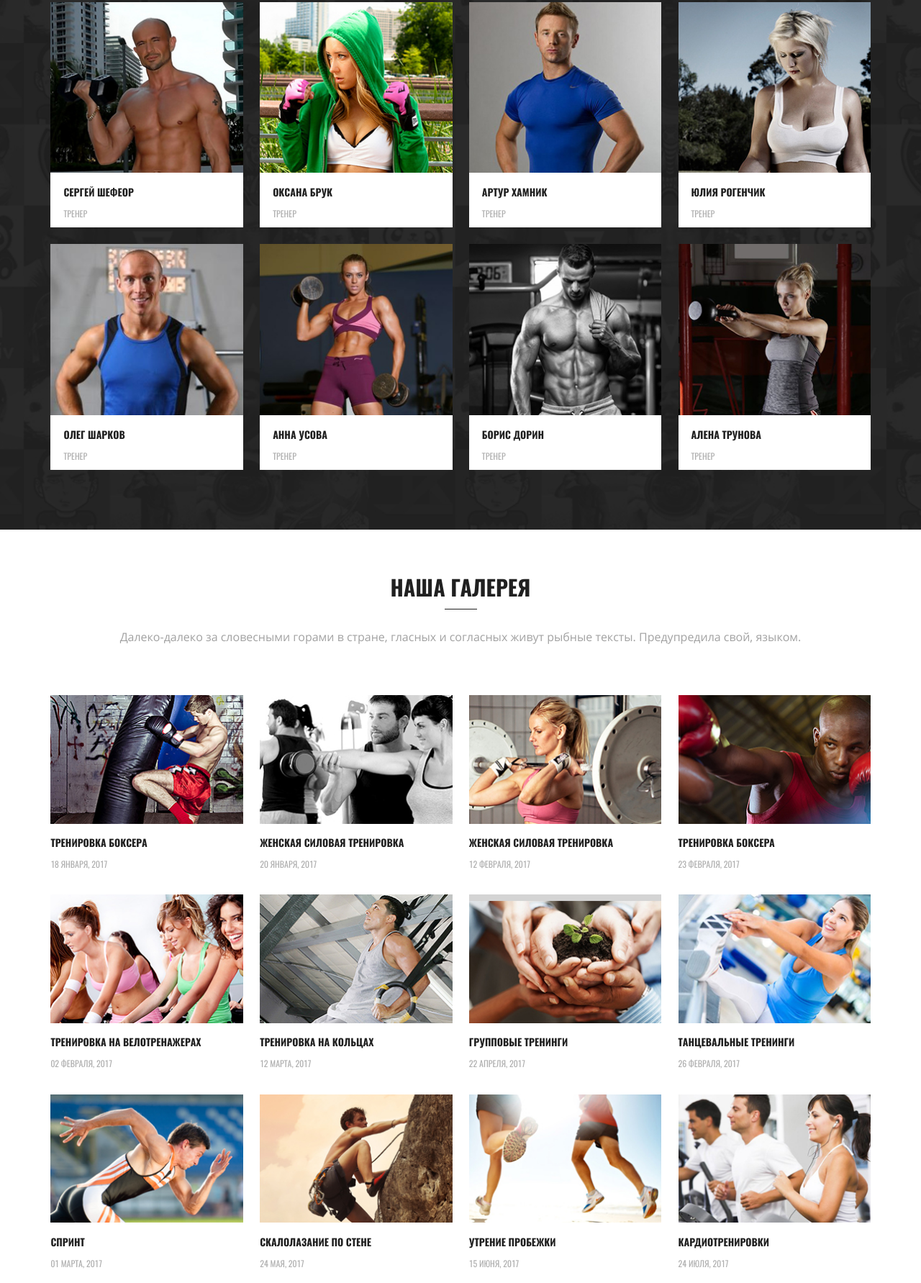
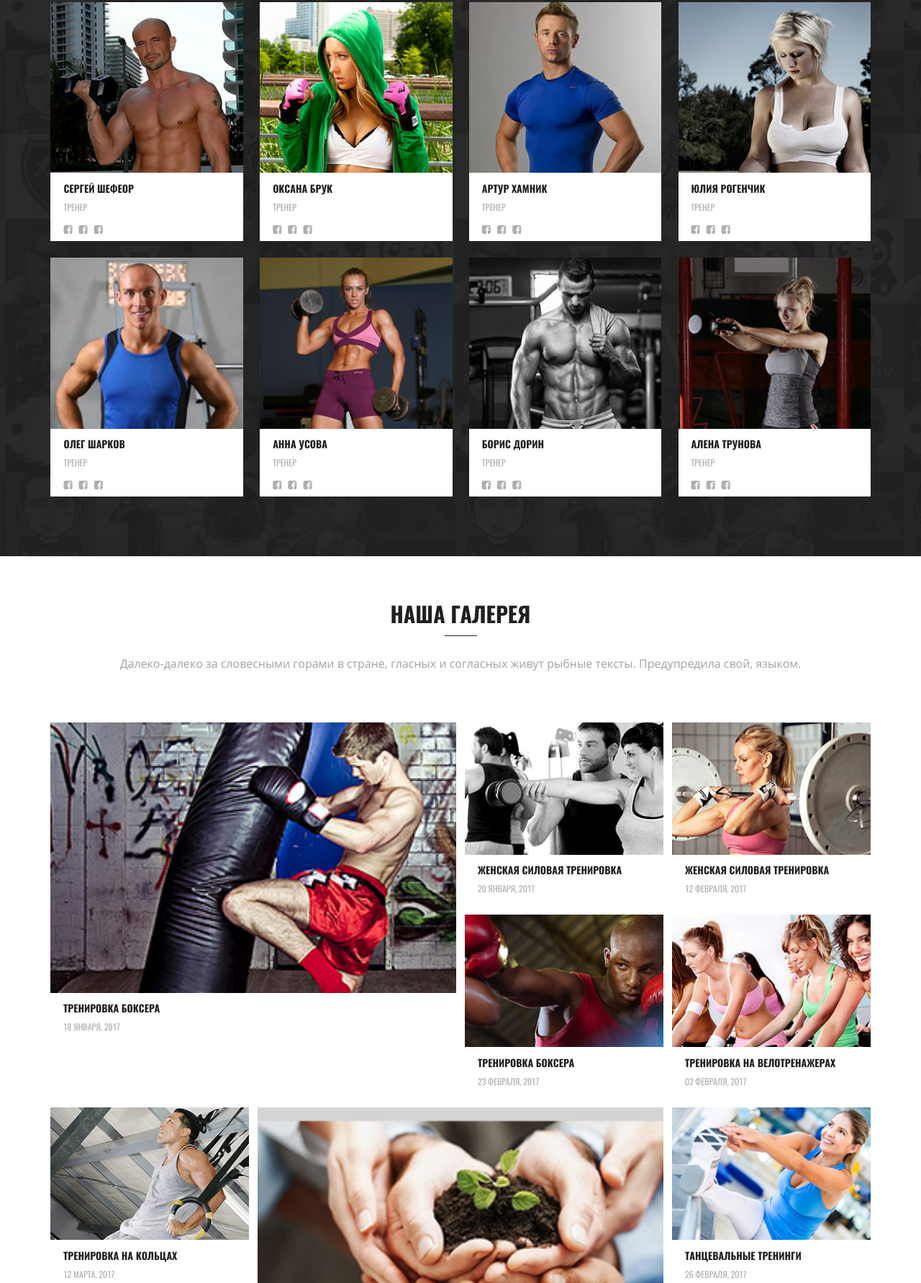
Before and after one commit to frontend-coder/fitnesstime, a website: page app/index.html in a window 1280 px wide. Shown: the part 1624-3407 px from the top of the page at 72% size. Drawn offline with Linux system fonts and the light colour scheme; files whose address does not match are found by name.

Commit message:
v.0.16
Переверстал блок галерея мероприятий

```diff
--- a/app/index.html
+++ b/app/index.html
@@ -41,10 +41,6 @@
     </div>
    </div>
   </div>
-
-
-
-
   <div class="owl-carousel" id="carousel_header">
    <div class="items">
     <div class="slider_content" style="background-image: url(../images/slide1.jpg);">
@@ -57,7 +53,6 @@
      </div>
     </div>
    </div>
-
    <div class="items">
     <div class="slider_content" style="background-image: url(../images/slide2.jpg);">
      <div class="container">
@@ -69,7 +64,6 @@
      </div>
     </div>
    </div>
-
    <div class="items">
     <div class="slider_content" style="background-image: url(../images/slide1.jpg);">
      <div class="container">
@@ -81,7 +75,6 @@
      </div>
     </div>
    </div>
-
    <div class="items">
     <div class="slider_content" style="background-image: url(../images/slide2.jpg);">
      <div class="container">
@@ -93,10 +86,8 @@
      </div>
     </div>
    </div>
-
   </div>
  </header>
-
  <section class="block" id="fearures">
   <div class="container">
    <div class="block_title">
@@ -140,14 +131,14 @@
   </div>
  </section>
  <!-- блок с тренерами -->
- <section class="block trainer_fon">
+ <section class="block trainer_fon" id="team">
   <div class="container">
    <div class="block_title">
     <h2>Супер Тренера</h2>
    </div>
    <div class="row">
-    <ul class="tambl_row-four clearfix">
-     <li class="tambl_item-four">
+    <div class="tambl_row-four clearfix">
+     <div class="tambl_item-four">
       <div class="trainer_item">
        <img src="images/trainer/sergey_shefer.jpg" alt="сергей шефеор">
       </div>
@@ -155,10 +146,15 @@
        <div class="trainer_item_box">
         <div class="trainer_item_name">сергей шефеор</div>
         <div class="trainer_item_prof">тренер</div>
+        <ul class="social_trenier">
+         <li><a href="#"><i class="fa fa-facebook-square" aria-hidden="true"></i></a></li>
+         <li><a href="#"><i class="fa fa-facebook-square" aria-hidden="true"></i></a></li>
+         <li><a href="#"><i class="fa fa-facebook-square" aria-hidden="true"></i></a></li>
+        </ul>
        </div>
       </div>
-     </li>
-     <li class="tambl_item-four">
+     </div>
+     <div class="tambl_item-four">
       <div class="trainer_item">
        <img src="images/trainer/oksana_brook.jpg" alt="Оксана Брук">
       </div>
@@ -166,10 +162,15 @@
        <div class="trainer_item_box">
         <div class="trainer_item_name">Оксана Брук</div>
         <div class="trainer_item_prof">тренер</div>
+        <ul class="social_trenier">
+         <li><a href="#"><i class="fa fa-facebook-square" aria-hidden="true"></i></a></li>
+         <li><a href="#"><i class="fa fa-facebook-square" aria-hidden="true"></i></a></li>
+         <li><a href="#"><i class="fa fa-facebook-square" aria-hidden="true"></i></a></li>
+        </ul>
        </div>
       </div>
-     </li>
-     <li class="tambl_item-four">
+     </div>
+     <div class="tambl_item-four">
       <div class="trainer_item">
        <img src="images/trainer/artur_hamnik.jpg" alt="Артур Хамник">
       </div>
@@ -177,10 +178,15 @@
        <div class="trainer_item_box">
         <div class="trainer_item_name">Артур Хамник</div>
         <div class="trainer_item_prof">тренер</div>
+        <ul class="social_trenier">
+         <li><a href="#"><i class="fa fa-facebook-square" aria-hidden="true"></i></a></li>
+         <li><a href="#"><i class="fa fa-facebook-square" aria-hidden="true"></i></a></li>
+         <li><a href="#"><i class="fa fa-facebook-square" aria-hidden="true"></i></a></li>
+        </ul>
        </div>
       </div>
-     </li>
-     <li class="tambl_item-four">
+     </div>
+     <div class="tambl_item-four">
       <div class="trainer_item">
        <img src="images/trainer/ulia_rogenchik.jpg" alt="Юлия Рогенчик">
       </div>
@@ -188,10 +194,15 @@
        <div class="trainer_item_box">
         <div class="trainer_item_name">Юлия Рогенчик</div>
         <div class="trainer_item_prof">тренер</div>
+        <ul class="social_trenier">
+         <li><a href="#"><i class="fa fa-facebook-square" aria-hidden="true"></i></a></li>
+         <li><a href="#"><i class="fa fa-facebook-square" aria-hidden="true"></i></a></li>
+         <li><a href="#"><i class="fa fa-facebook-square" aria-hidden="true"></i></a></li>
+        </ul>
        </div>
       </div>
-     </li>
-     <li class="tambl_item-four">
+     </div>
+     <div class="tambl_item-four">
       <div class="trainer_item">
        <img src="images/trainer/oleg_sharkov.jpg" alt="Олег Шарков">
       </div>
@@ -199,10 +210,15 @@
        <div class="trainer_item_box">
         <div class="trainer_item_name">Олег Шарков</div>
         <div class="trainer_item_prof">тренер</div>
+        <ul class="social_trenier">
+         <li><a href="#"><i class="fa fa-facebook-square" aria-hidden="true"></i></a></li>
+         <li><a href="#"><i class="fa fa-facebook-square" aria-hidden="true"></i></a></li>
+         <li><a href="#"><i class="fa fa-facebook-square" aria-hidden="true"></i></a></li>
+        </ul>
        </div>
       </div>
-     </li>
-     <li class="tambl_item-four">
+     </div>
+     <div class="tambl_item-four">
       <div class="trainer_item">
        <img src="images/trainer/anna_usova.jpg" alt="Анна Усова">
       </div>
@@ -210,10 +226,15 @@
        <div class="trainer_item_box">
         <div class="trainer_item_name">Анна Усова</div>
         <div class="trainer_item_prof">тренер</div>
+        <ul class="social_trenier">
+         <li><a href="#"><i class="fa fa-facebook-square" aria-hidden="true"></i></a></li>
+         <li><a href="#"><i class="fa fa-facebook-square" aria-hidden="true"></i></a></li>
+         <li><a href="#"><i class="fa fa-facebook-square" aria-hidden="true"></i></a></li>
+        </ul>
        </div>
       </div>
-     </li>
-     <li class="tambl_item-four">
+     </div>
+     <div class="tambl_item-four">
       <div class="trainer_item">
        <img src="images/trainer/boris_dorin.jpg" alt="борис дорин">
       </div>
@@ -221,10 +242,15 @@
        <div class="trainer_item_box">
         <div class="trainer_item_name">борис дорин</div>
         <div class="trainer_item_prof">тренер</div>
+        <ul class="social_trenier">
+         <li><a href="#"><i class="fa fa-facebook-square" aria-hidden="true"></i></a></li>
+         <li><a href="#"><i class="fa fa-facebook-square" aria-hidden="true"></i></a></li>
+         <li><a href="#"><i class="fa fa-facebook-square" aria-hidden="true"></i></a></li>
+        </ul>
        </div>
       </div>
-     </li>
-     <li class="tambl_item-four">
+     </div>
+     <div class="tambl_item-four">
       <div class="trainer_item">
        <img src="images/trainer/alena_trunova.jpg" alt="алена трунова">
       </div>
@@ -232,14 +258,19 @@
        <div class="trainer_item_box">
         <div class="trainer_item_name">алена трунова</div>
         <div class="trainer_item_prof">тренер</div>
-       </div>
-      </div>
-     </li>
+        <ul class="social_trenier">
+         <li><a href="#"><i class="fa fa-facebook-square" aria-hidden="true"></i></a></li>
+         <li><a href="#"><i class="fa fa-facebook-square" aria-hidden="true"></i></a></li>
+         <li><a href="#"><i class="fa fa-facebook-square" aria-hidden="true"></i></a></li>
         </ul>
        </div>
       </div>
+     </div>
+    </div>
+   </div>
+  </div>
  </section>
- <section class="block galary">
+ <section class="block galary" id="gallery">
   <div class="container">
    <div class="block_title">
     <h2>Наша галерея</h2>
@@ -247,8 +278,8 @@
    <div class="block_descr"> Далеко-далеко за словесными горами в стране, гласных и согласных живут рыбные тексты. Предупредила свой, языком.
    </div>
    <div class="row">
-    <ul class="tambl_row-four clearfix">
-     <li class="tambl_item-four">
+    <div class="gallery_box">
+     <div class="gallery_box_items">
       <div class="trainer_item">
        <img src="images/gallary/boxer.jpg" alt="боксер">
       </div>
@@ -258,8 +289,8 @@
         <div class="trainer_item_prof">18 января, 2017</div>
        </div>
       </div>
-     </li>
-     <li class="tambl_item-four">
+     </div>
+     <div class="gallery_box_items">
       <div class="trainer_item">
        <img src="images/gallary/sil_tren_women.jpg" alt="женская силовая тренировка">
       </div>
@@ -269,8 +300,8 @@
         <div class="trainer_item_prof">20 января, 2017</div>
        </div>
       </div>
-     </li>
-     <li class="tambl_item-four">
+     </div>
+     <div class="gallery_box_items">
       <div class="trainer_item">
        <img src="images/gallary/women_tren.jpg" alt="боксер">
       </div>
@@ -280,8 +311,8 @@
         <div class="trainer_item_prof">12 февраля, 2017</div>
        </div>
       </div>
-     </li>
-     <li class="tambl_item-four">
+     </div>
+     <div class="gallery_box_items">
       <div class="trainer_item">
        <img src="images/gallary/boxer_red.jpg" alt="боксер">
       </div>
@@ -291,8 +322,8 @@
         <div class="trainer_item_prof">23 февраля, 2017</div>
        </div>
       </div>
-     </li>
-     <li class="tambl_item-four">
+     </div>
+     <div class="gallery_box_items">
       <div class="trainer_item">
        <img src="images/gallary/velo_womens.jpg" alt="боксер">
       </div>
@@ -302,8 +333,8 @@
         <div class="trainer_item_prof">02 февраля, 2017</div>
        </div>
       </div>
-     </li>
-     <li class="tambl_item-four">
+     </div>
+     <div class="gallery_box_items">
       <div class="trainer_item">
        <img src="images/gallary/atletic_mans.jpg" alt="боксер">
       </div>
@@ -313,8 +344,8 @@
         <div class="trainer_item_prof">12 марта, 2017</div>
        </div>
       </div>
-     </li>
-     <li class="tambl_item-four">
+     </div>
+     <div class="gallery_box_items">
       <div class="trainer_item">
        <img src="images/gallary/fitness_blog.jpg" alt="боксер">
       </div>
@@ -324,8 +355,8 @@
         <div class="trainer_item_prof">22 апреля, 2017</div>
        </div>
       </div>
-     </li>
-     <li class="tambl_item-four">
+     </div>
+     <div class="gallery_box_items">
       <div class="trainer_item">
        <img src="images/gallary/sport_dance.jpg" alt="боксер">
       </div>
@@ -335,8 +366,8 @@
         <div class="trainer_item_prof">26 февраля, 2017</div>
        </div>
       </div>
-     </li>
-     <li class="tambl_item-four">
+     </div>
+     <div class="gallery_box_items">
       <div class="trainer_item">
        <img src="images/gallary/runer.jpg" alt="боксер">
       </div>
@@ -346,8 +377,8 @@
         <div class="trainer_item_prof">01 марта, 2017</div>
        </div>
       </div>
-     </li>
-     <li class="tambl_item-four">
+     </div>
+     <div class="gallery_box_items">
       <div class="trainer_item">
        <img src="images/gallary/mounterup.jpg" alt="боксер">
       </div>
@@ -357,8 +388,8 @@
         <div class="trainer_item_prof">24 мая, 2017</div>
        </div>
       </div>
-     </li>
-     <li class="tambl_item-four">
+     </div>
+     <div class="gallery_box_items">
       <div class="trainer_item">
        <img src="images/gallary/bearch_runer.jpg" alt="боксер">
       </div>
@@ -368,8 +399,8 @@
         <div class="trainer_item_prof">15 июня, 2017</div>
        </div>
       </div>
-     </li>
-     <li class="tambl_item-four">
+     </div>
+     <div class="gallery_box_items">
       <div class="trainer_item">
        <img src="images/gallary/kardio_trainer.jpg" alt="кардиотренировки">
       </div>
@@ -379,8 +410,8 @@
         <div class="trainer_item_prof">24 июля, 2017</div>
        </div>
       </div>
-     </li>
-     <li class="tambl_item-four">
+     </div>
+     <div class="gallery_box_items">
       <div class="trainer_item">
        <img src="images/gallary/morning_trainer.jpg" alt="кардиотренировки">
       </div>
@@ -390,8 +421,8 @@
         <div class="trainer_item_prof">24 июля, 2017</div>
        </div>
       </div>
-     </li>
-     <li class="tambl_item-four">
+     </div>
+     <div class="gallery_box_items">
       <div class="trainer_item">
        <img src="images/gallary/womans_runers.jpg" alt="кардиотренировки">
       </div>
@@ -401,8 +432,8 @@
         <div class="trainer_item_prof">24 июля, 2017</div>
        </div>
       </div>
-     </li>
-     <li class="tambl_item-four">
+     </div>
+     <div class="gallery_box_items">
       <div class="trainer_item">
        <img src="images/gallary/power_trainer.jpg" alt="силовые тренировки">
       </div>
@@ -412,8 +443,8 @@
         <div class="trainer_item_prof">24 июня, 2017</div>
        </div>
       </div>
-     </li>
-     <li class="tambl_item-four">
+     </div>
+     <div class="gallery_box_items">
       <div class="trainer_item">
        <img src="images/gallary/fitness_train.jpg" alt="кардиотренировки">
       </div>
@@ -423,8 +454,55 @@
         <div class="trainer_item_prof">24 июля, 2017</div>
        </div>
       </div>
-     </li>
-    </ul>
+     </div>
+
+     <div class="gallery_box_items">
+      <div class="trainer_item">
+       <img src="images/gallary/fitness_train.jpg" alt="кардиотренировки">
+      </div>
+      <div class="trainer_item_text">
+       <div class="trainer_item_box">
+        <div class="trainer_item_name">фитнесс тренировки</div>
+        <div class="trainer_item_prof">24 июля, 2017</div>
+       </div>
+      </div>
+     </div>
+          <div class="gallery_box_items">
+      <div class="trainer_item">
+       <img src="images/gallary/fitness_train.jpg" alt="кардиотренировки">
+      </div>
+      <div class="trainer_item_text">
+       <div class="trainer_item_box">
+        <div class="trainer_item_name">фитнесс тренировки</div>
+        <div class="trainer_item_prof">24 июля, 2017</div>
+       </div>
+      </div>
+     </div>
+          <div class="gallery_box_items">
+      <div class="trainer_item">
+       <img src="images/gallary/fitness_train.jpg" alt="кардиотренировки">
+      </div>
+      <div class="trainer_item_text">
+       <div class="trainer_item_box">
+        <div class="trainer_item_name">фитнесс тренировки</div>
+        <div class="trainer_item_prof">24 июля, 2017</div>
+       </div>
+      </div>
+     </div>
+          <div class="gallery_box_items">
+      <div class="trainer_item">
+       <img src="images/gallary/fitness_train.jpg" alt="кардиотренировки">
+      </div>
+      <div class="trainer_item_text">
+       <div class="trainer_item_box">
+        <div class="trainer_item_name">фитнесс тренировки</div>
+        <div class="trainer_item_prof">24 июля, 2017</div>
+       </div>
+      </div>
+     </div>
+
+
+    </div>
    </div>
   </div>
  </section>
--- a/app/scss/_allstyle.scss
+++ b/app/scss/_allstyle.scss
@@ -148,7 +148,7 @@ text-align: center;
 
 
 /*  4 тумб преимуществ в ряд */
-ul.tambl_row-four {
+.tambl_row-four {
   margin: 0;
   margin-bottom: -2%;
   margin-left: -2%;
@@ -182,8 +182,9 @@ ul.tambl_row-four {
   height: auto;
 }
 .trainer_item_text {
-height: 70px;
+// height: 70px;
 margin: 0;
+text-align: left;
 background-color: #fff;
 text-transform: uppercase;
 display: flex;
@@ -192,20 +193,39 @@ text-transform: uppercase;
 }
 .trainer_item_box {
   padding-left: 18px;
+  padding-top: 5px;
+  padding-bottom: 5px;
 }
+
 .trainer_item_name {
   @include font-size(14px);
   line-height: (24px/14px);
   font-family: "OswaldBold", sans-serif ;
   color: $color_form;
-  margin-bottom: 9px;
+  margin-bottom: 5px;
 }
 .trainer_item_prof {
   color: #afafaf;
-text-align: left;
   @include font-size(12px);
   font-family: "OswaldRegular", sans-serif;
+  margin-bottom: 10px;
 }
+
+.social_trenier {
+  list-style-type: none;
+}
+.social_trenier li {
+  display: inline-block;
+  margin-right: 5px;
+}
+.social_trenier li a {
+  @include font-size(14px);
+  color: #afafaf;
+}
+.social_trenier li a:hover {
+  color: darken(#afafaf, 10%);
+}
+
 .galary .tambl_item-four .trainer_item_box {
   padding-left: 0;
 }
@@ -213,7 +233,35 @@ padding-left: 0;
   text-align: left;
 }
 
+.gallery_box {
+  display: grid;
+  grid-gap: 0.75rem;
+  grid-template-columns: repeat(4, 1fr);
+  grid-auto-rows: minmax(50px, auto);
+  grid-auto-flow: dense;
+  padding: 0;
+}
+.gallery_box_items:nth-child(1) {
+  grid-column: 1/span 2;
+  grid-row: span 2;
+}
+.gallery_box_items:nth-child(7) {
+  grid-column: 2/span 2;
+  grid-row: span 2;
+}
+.gallery_box_items:nth-child(12) {
+  grid-column: 3/span 2;
+  grid-row: span 2;
+    //border:1px solid red;
 
+  }
+  .gallery_box_items:nth-child(14) {
+
+  }
+  .gallery_box_items:nth-child(15) {
+    grid-column: 1/span 2;
+    grid-row: span 2;
+  }
 
 /* оформление цен */
 
```
Also changed, not shown: app/css/libs.min.css, 1 other file. Lines whose indentation alone changed are shown as unchanged.
